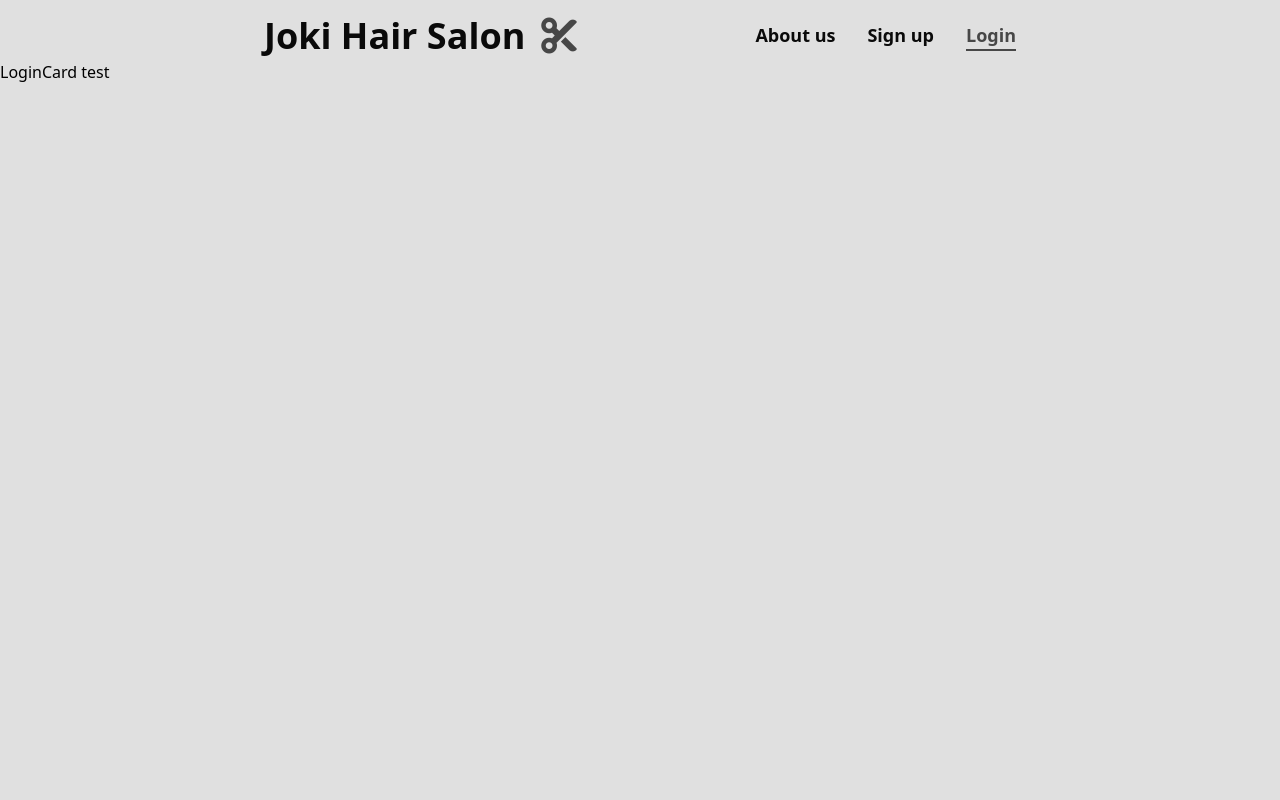
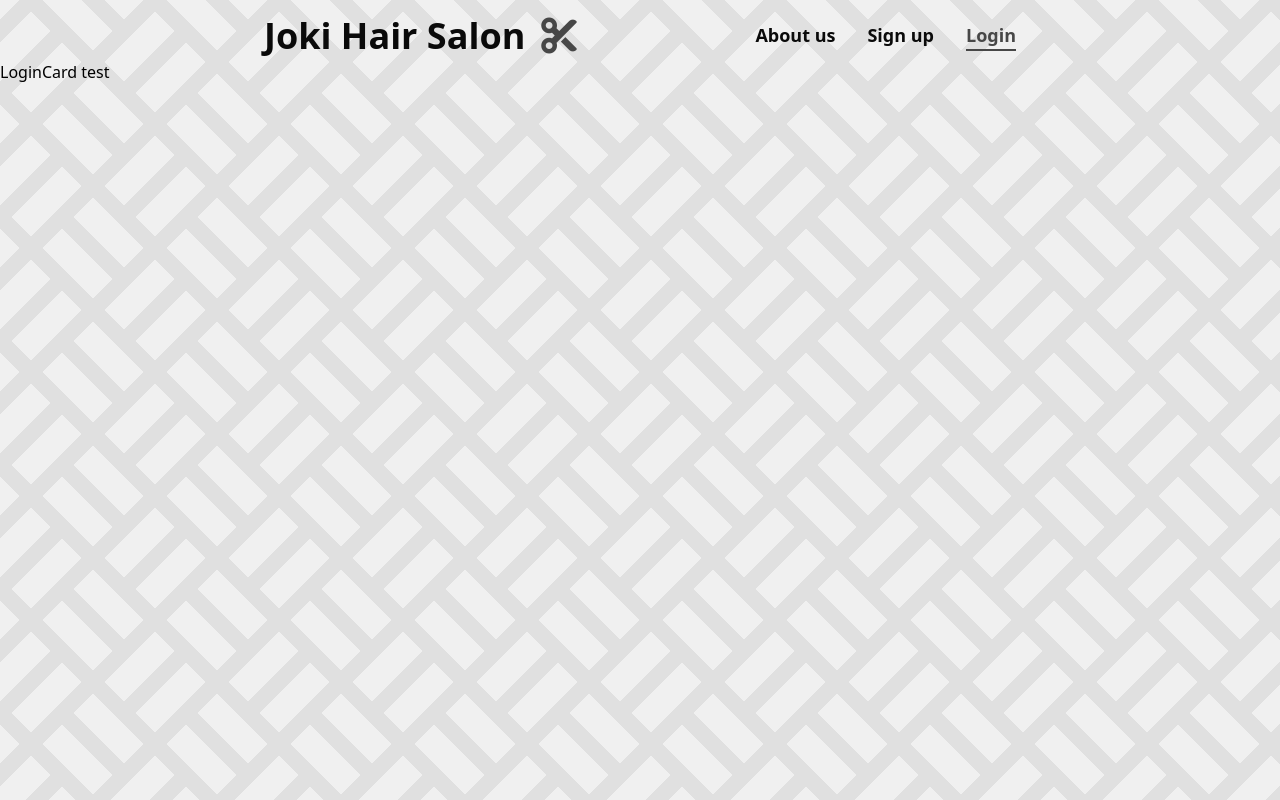
Before and after one commit to Josedzzz/joki-hair-salon-front, a React (Vite) app: page /login in a window 1280 px wide. Built offline with nearby package versions, Linux system fonts and the light colour scheme.

Commit message:
add a custom background to the app

```diff
--- a/src/App.tsx
+++ b/src/App.tsx
@@ -31,7 +31,14 @@
 export default function App() {
   return (
     <Router>
-      <div className="min-h-screen bg-custom-platinum">
+      <div
+        className="min-h-screen"
+        style={{
+          background:
+            "linear-gradient(135deg,#0000 20.5%,#e0e0e0 0 29.5%,#0000 0) 0 31px, linear-gradient(45deg,#0000 8%,#e0e0e0 0 17%, #0000 0 58%) 62px 0, linear-gradient(135deg,#0000 8%,#e0e0e0 0 17%, #0000 0 58%,#e0e0e0 0 67%,#0000 0), linear-gradient(45deg,#0000 8%,#e0e0e0 0 17%, #0000 0 58%,#e0e0e0 0 67%,#0000 0 83%,#e0e0e0 0 92%,#0000 0), #f0f0f0",
+          backgroundSize: "124px 124px",
+        }}
+      >
         <Routes>
           <Route path="/" element={<Navigate to="/login" />} />
           <Route path="/login" element={<LoginDashboard />} />
```
